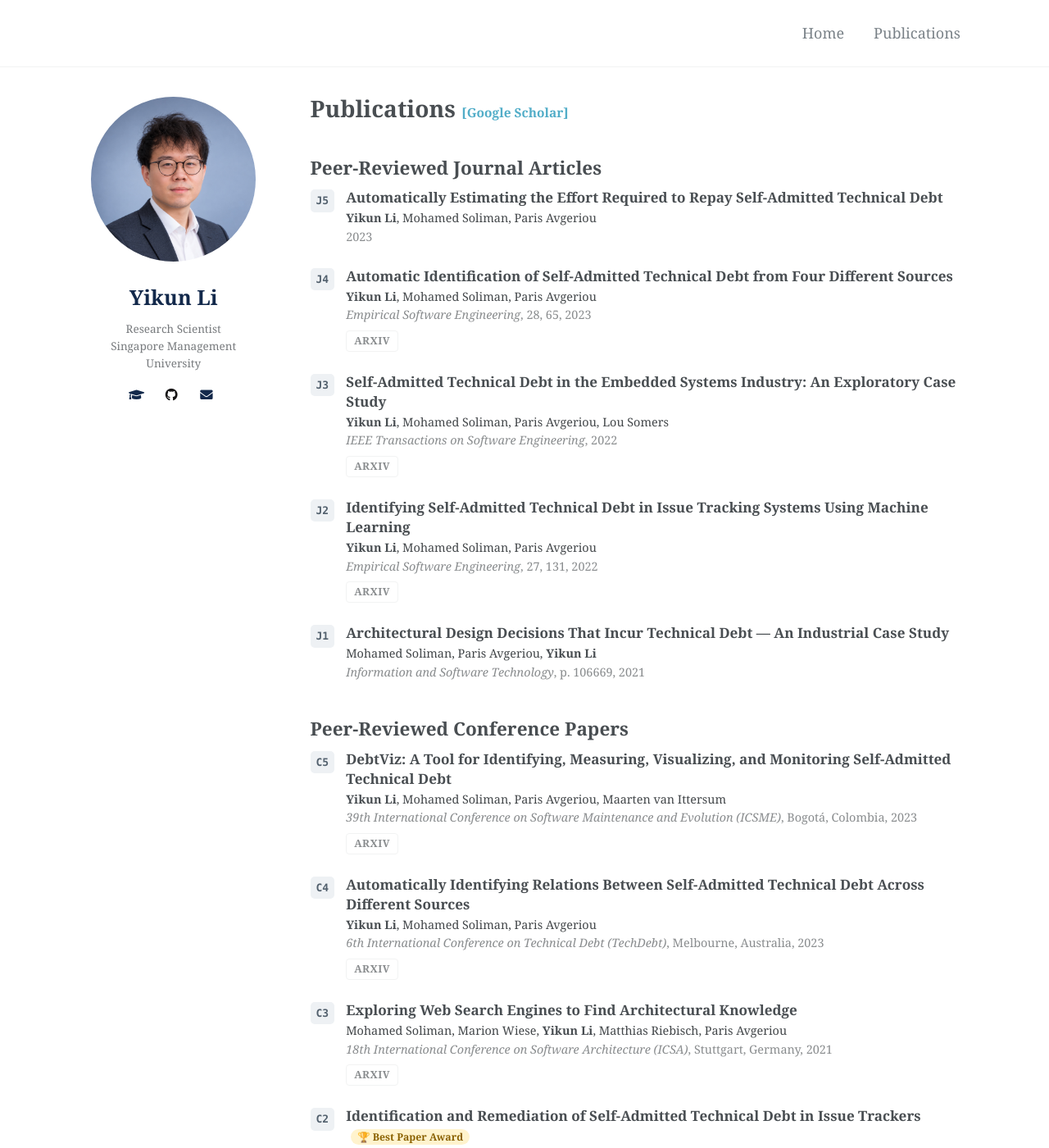
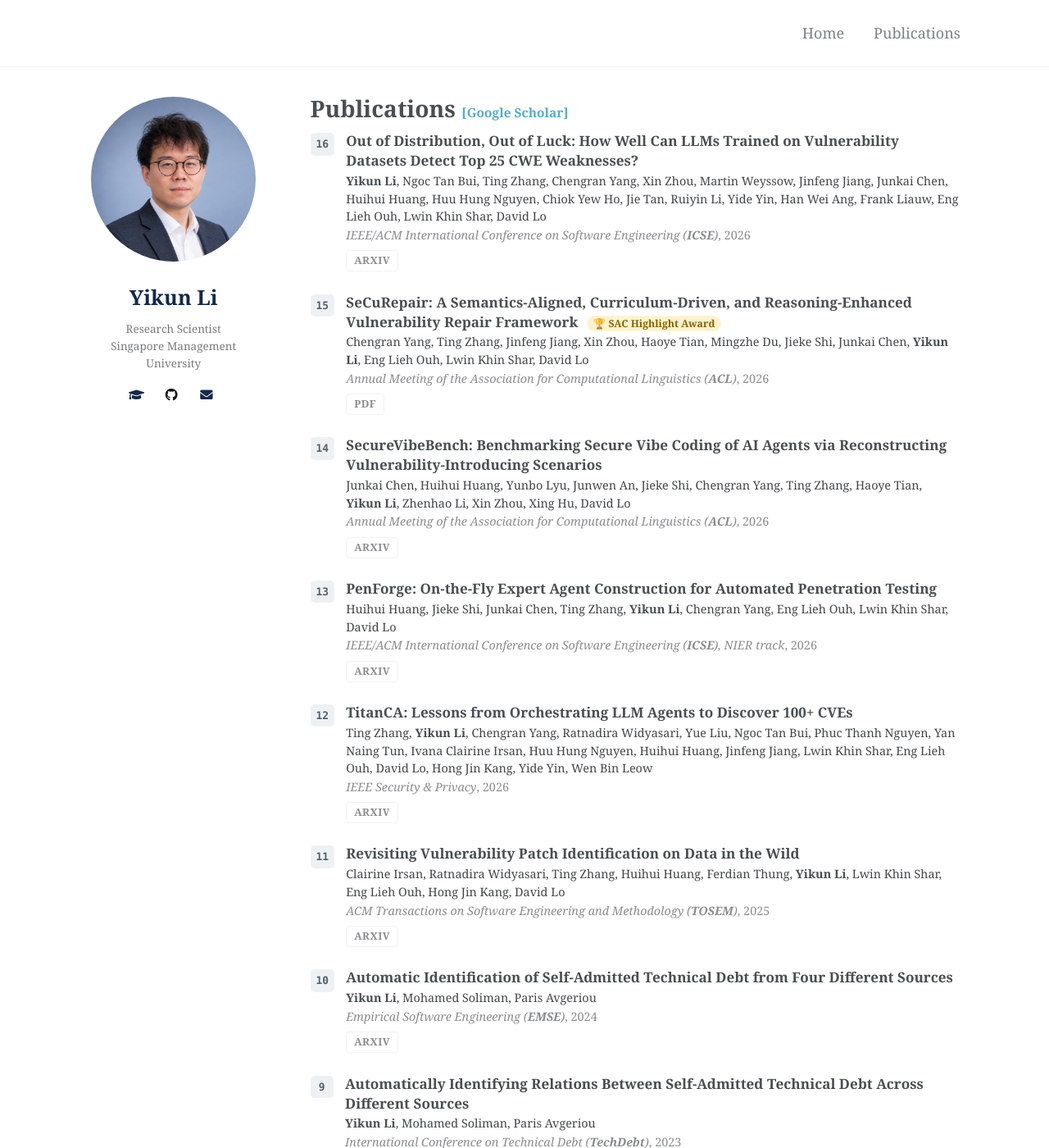
Before and after one commit to yikun-li/yikun-li.github.io, a Jekyll site: the page built from _pages/publications.md, in a window 1280 px wide and 1400 px high. Shown: the whole window at 82% size. Built offline with Jekyll 4.4.1, drawn with Linux system fonts in a browser that asks for light colours; some web fonts are replaced; some of the changed text lies outside the part shown.

Commit message:
Update publications to full CV list of 16 papers
Single numbered list matching the CV, bold venue abbreviations,
verified arXiv/ACL Anthology links, and award badges.

Co-Authored-By: Claude Fable 5 <noreply@anthropic.com>

```diff
--- a/_data/publications.yml
+++ b/_data/publications.yml
@@ -1,85 +1,112 @@
-journals:
-  - id: J5
-    title: "Automatically Estimating the Effort Required to Repay Self-Admitted Technical Debt"
-    authors: "Yikun Li, Mohamed Soliman, Paris Avgeriou"
-    year: 2023
+all:
+  - id: 16
+    title: "Out of Distribution, Out of Luck: How Well Can LLMs Trained on Vulnerability Datasets Detect Top 25 CWE Weaknesses?"
+    authors: "Yikun Li, Ngoc Tan Bui, Ting Zhang, Chengran Yang, Xin Zhou, Martin Weyssow, Jinfeng Jiang, Junkai Chen, Huihui Huang, Huu Hung Nguyen, Chiok Yew Ho, Jie Tan, Ruiyin Li, Yide Yin, Han Wei Ang, Frank Liauw, Eng Lieh Ouh, Lwin Khin Shar, David Lo"
+    venue: "IEEE/ACM International Conference on Software Engineering (<strong>ICSE</strong>)"
+    year: 2026
+    pdf: https://arxiv.org/abs/2507.21817
 
-  - id: J4
+  - id: 15
+    title: "SeCuRepair: A Semantics-Aligned, Curriculum-Driven, and Reasoning-Enhanced Vulnerability Repair Framework"
+    authors: "Chengran Yang, Ting Zhang, Jinfeng Jiang, Xin Zhou, Haoye Tian, Mingzhe Du, Jieke Shi, Junkai Chen, Yikun Li, Eng Lieh Ouh, Lwin Khin Shar, David Lo"
+    venue: "Annual Meeting of the Association for Computational Linguistics (<strong>ACL</strong>)"
+    year: 2026
+    award: "SAC Highlight Award"
+    pdf: https://aclanthology.org/2026.acl-long.1481.pdf
+
+  - id: 14
+    title: "SecureVibeBench: Benchmarking Secure Vibe Coding of AI Agents via Reconstructing Vulnerability-Introducing Scenarios"
+    authors: "Junkai Chen, Huihui Huang, Yunbo Lyu, Junwen An, Jieke Shi, Chengran Yang, Ting Zhang, Haoye Tian, Yikun Li, Zhenhao Li, Xin Zhou, Xing Hu, David Lo"
+    venue: "Annual Meeting of the Association for Computational Linguistics (<strong>ACL</strong>)"
+    year: 2026
+    pdf: https://arxiv.org/abs/2509.22097
+
+  - id: 13
+    title: "PenForge: On-the-Fly Expert Agent Construction for Automated Penetration Testing"
+    authors: "Huihui Huang, Jieke Shi, Junkai Chen, Ting Zhang, Yikun Li, Chengran Yang, Eng Lieh Ouh, Lwin Khin Shar, David Lo"
+    venue: "IEEE/ACM International Conference on Software Engineering (<strong>ICSE</strong>), NIER track"
+    year: 2026
+    pdf: https://arxiv.org/abs/2601.06910
+
+  - id: 12
+    title: "TitanCA: Lessons from Orchestrating LLM Agents to Discover 100+ CVEs"
+    authors: "Ting Zhang, Yikun Li, Chengran Yang, Ratnadira Widyasari, Yue Liu, Ngoc Tan Bui, Phuc Thanh Nguyen, Yan Naing Tun, Ivana Clairine Irsan, Huu Hung Nguyen, Huihui Huang, Jinfeng Jiang, Lwin Khin Shar, Eng Lieh Ouh, David Lo, Hong Jin Kang, Yide Yin, Wen Bin Leow"
+    venue: "IEEE Security & Privacy"
+    year: 2026
+    pdf: https://arxiv.org/abs/2604.17860
+
+  - id: 11
+    title: "Revisiting Vulnerability Patch Identification on Data in the Wild"
+    authors: "Clairine Irsan, Ratnadira Widyasari, Ting Zhang, Huihui Huang, Ferdian Thung, Yikun Li, Lwin Khin Shar, Eng Lieh Ouh, Hong Jin Kang, David Lo"
+    venue: "ACM Transactions on Software Engineering and Methodology (<strong>TOSEM</strong>)"
+    year: 2025
+    pdf: https://arxiv.org/abs/2603.17266
+
+  - id: 10
     title: "Automatic Identification of Self-Admitted Technical Debt from Four Different Sources"
     authors: "Yikun Li, Mohamed Soliman, Paris Avgeriou"
-    venue: "Empirical Software Engineering"
-    venue_detail: "28, 65"
-    year: 2023
+    venue: "Empirical Software Engineering (<strong>EMSE</strong>)"
+    year: 2024
     pdf: https://arxiv.org/abs/2202.02387
 
-  - id: J3
+  - id: 9
+    title: "Automatically Identifying Relations Between Self-Admitted Technical Debt Across Different Sources"
+    authors: "Yikun Li, Mohamed Soliman, Paris Avgeriou"
+    venue: "International Conference on Technical Debt (<strong>TechDebt</strong>)"
+    year: 2023
+    pdf: https://arxiv.org/abs/2303.07079
+
+  - id: 8
+    title: "DebtViz: A Tool for Identifying, Measuring, Visualizing, and Monitoring Self-Admitted Technical Debt"
+    authors: "Yikun Li, Mohamed Soliman, Paris Avgeriou, Maarten van Ittersum"
+    venue: "International Conference on Software Maintenance and Evolution (<strong>ICSME</strong>), Tool Demo track"
+    year: 2023
+    pdf: https://arxiv.org/abs/2308.13128
+
+  - id: 7
     title: "Self-Admitted Technical Debt in the Embedded Systems Industry: An Exploratory Case Study"
     authors: "Yikun Li, Mohamed Soliman, Paris Avgeriou, Lou Somers"
-    venue: "IEEE Transactions on Software Engineering"
-    year: 2022
+    venue: "IEEE Transactions on Software Engineering (<strong>TSE</strong>)"
+    year: 2023
     pdf: https://arxiv.org/abs/2205.13872
 
-  - id: J2
+  - id: 6
     title: "Identifying Self-Admitted Technical Debt in Issue Tracking Systems Using Machine Learning"
     authors: "Yikun Li, Mohamed Soliman, Paris Avgeriou"
-    venue: "Empirical Software Engineering"
-    venue_detail: "27, 131"
+    venue: "Empirical Software Engineering (<strong>EMSE</strong>)"
     year: 2022
     pdf: https://arxiv.org/abs/2202.02180
 
-  - id: J1
-    title: "Architectural Design Decisions That Incur Technical Debt — An Industrial Case Study"
-    authors: "Mohamed Soliman, Paris Avgeriou, Yikun Li"
-    venue: "Information and Software Technology"
-    venue_detail: "p. 106669"
-    year: 2021
-
-conferences:
-  - id: C5
-    title: "DebtViz: A Tool for Identifying, Measuring, Visualizing, and Monitoring Self-Admitted Technical Debt"
-    authors: "Yikun Li, Mohamed Soliman, Paris Avgeriou, Maarten van Ittersum"
-    venue: "39th International Conference on Software Maintenance and Evolution (ICSME)"
-    location: "Bogotá, Colombia"
-    year: 2023
-    pdf: https://arxiv.org/abs/2308.13128
-
-  - id: C4
-    title: "Automatically Identifying Relations Between Self-Admitted Technical Debt Across Different Sources"
-    authors: "Yikun Li, Mohamed Soliman, Paris Avgeriou"
-    venue: "6th International Conference on Technical Debt (TechDebt)"
-    location: "Melbourne, Australia"
-    year: 2023
-    pdf: https://arxiv.org/abs/2303.07079
-
-  - id: C3
+  - id: 5
     title: "Exploring Web Search Engines to Find Architectural Knowledge"
     authors: "Mohamed Soliman, Marion Wiese, Yikun Li, Matthias Riebisch, Paris Avgeriou"
-    venue: "18th International Conference on Software Architecture (ICSA)"
-    location: "Stuttgart, Germany"
+    venue: "International Conference on Software Architecture (<strong>ICSA</strong>)"
     year: 2021
     pdf: https://arxiv.org/abs/2103.11705
 
-  - id: C2
+  - id: 4
+    title: "Architectural Design Decisions That Incur Technical Debt: An Industrial Case Study"
+    authors: "Mohamed Soliman, Paris Avgeriou, Yikun Li"
+    venue: "Information and Software Technology (<strong>IST</strong>)"
+    year: 2021
+
+  - id: 3
     title: "Identification and Remediation of Self-Admitted Technical Debt in Issue Trackers"
     authors: "Yikun Li, Mohamed Soliman, Paris Avgeriou"
-    venue: "46th Euromicro Conference on Software Engineering and Advanced Applications (SEAA)"
-    location: "Portorož, Slovenia"
+    venue: "Euromicro Conference on Software Engineering and Advanced Applications (<strong>SEAA</strong>)"
     year: 2020
     award: "Best Paper Award"
     pdf: https://arxiv.org/abs/2007.01568
 
-  - id: C1
-    title: "Learning to Grasp 3D Objects using Deep Residual U-Nets"
-    authors: "Yikun Li, Lambert Schomaker, S. Hamidreza Kasaei"
-    venue: "29th International Conference on Robot and Human Interactive Communication (RO-MAN)"
-    location: "Naples, Italy"
+  - id: 2
+    title: "Learning to Grasp 3D Objects Using Deep Residual U-Nets"
+    authors: "Yikun Li, Lambert Schomaker, Hamidreza Kasaei"
+    venue: "International Conference on Robot and Human Interactive Communication (<strong>RO-MAN</strong>)"
     year: 2020
     pdf: https://arxiv.org/abs/2002.03892
 
-workshops:
-  - id: W1
+  - id: 1
     title: "Learning to Detect Grasp Affordances of 3D Objects using Deep Convolutional Neural Networks"
-    authors: "Yikun Li, Lambert Schomaker, S. Hamidreza Kasaei"
-    venue: "Robotics: Science and Systems (RSS), 2nd Workshop on Task-Informed Grasping (TIG-II): From Perception to Physical Interaction"
-    location: "Freiburg, Germany"
+    authors: "Yikun Li, Mario Rios-Munoz, Lambert Schomaker, Hamidreza Kasaei"
+    venue: "RSS Workshop on Task-Informed Grasping (<strong>TIG-II</strong>)"
     year: 2019
--- a/_pages/publications.md
+++ b/_pages/publications.md
@@ -7,14 +7,4 @@ permalink: /publications/
 author_profile: true
 ---
 
-## Peer-Reviewed Journal Articles
-
-{% include publication-list.html pubs=site.data.publications.journals %}
-
-## Peer-Reviewed Conference Papers
-
-{% include publication-list.html pubs=site.data.publications.conferences %}
-
-## Workshop Papers
-
-{% include publication-list.html pubs=site.data.publications.workshops %}
+{% include publication-list.html pubs=site.data.publications.all %}
```
